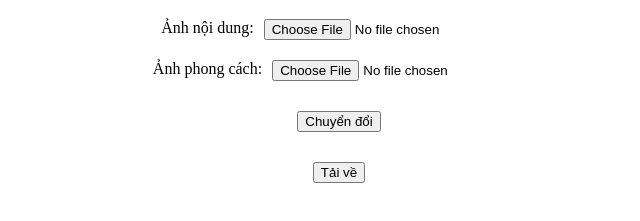
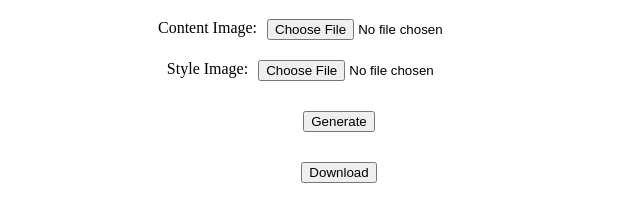
Before and after one commit to TruongGiangBT/NST_host_FE, a plain HTML site: page index.html in a window 1280 px wide. Shown: the part 111-332 px from the top of the page, without its empty margins (301-941 px from the left). Drawn offline with nearby package versions, Linux system fonts and the light colour scheme.

Commit message:
first commit

```diff
--- a/index.html
+++ b/index.html
@@ -58,23 +58,23 @@
       <h1>Neural Style Transfer</h1>
 
       <div class="input-container">
-        <label for="content-image">Ảnh nội dung:</label>
+        <label for="content-image">Content Image:</label>
         <input type="file" id="content-image" />
       </div>
 
       <div class="input-container">
-        <label for="style-image">Ảnh phong cách:</label>
+        <label for="style-image">Style Image:</label>
         <input type="file" id="style-image" />
       </div>
 
       <div class="canvas-container">
         <div id="img-content" style="display: none;">
           <img src="" alt="">
-          <p>this is anh 1</p>
+          <p>Content Image</p>
         </div>
         <div id="img-style" style="display: none;">
           <img src="" alt="">
-          <p>this is anh 2</p>
+          <p>Style Image</p>
         </div>
       </div>
 
@@ -97,13 +97,13 @@
       </div> -->
 
       <div class="button-container">
-        <button id="convert-button" type="'submit">Chuyển đổi</button>
+        <button id="convert-button" type="'submit">Generate</button>
       </div>
 
       <img src="#" id="result" alt="ok" style="display: none;">
 
       <div class="button-container">
-        <button id="download-button">Tải về</button>
+        <button id="download-button">Download</button>
       </div>
     </div>
     <script
```
